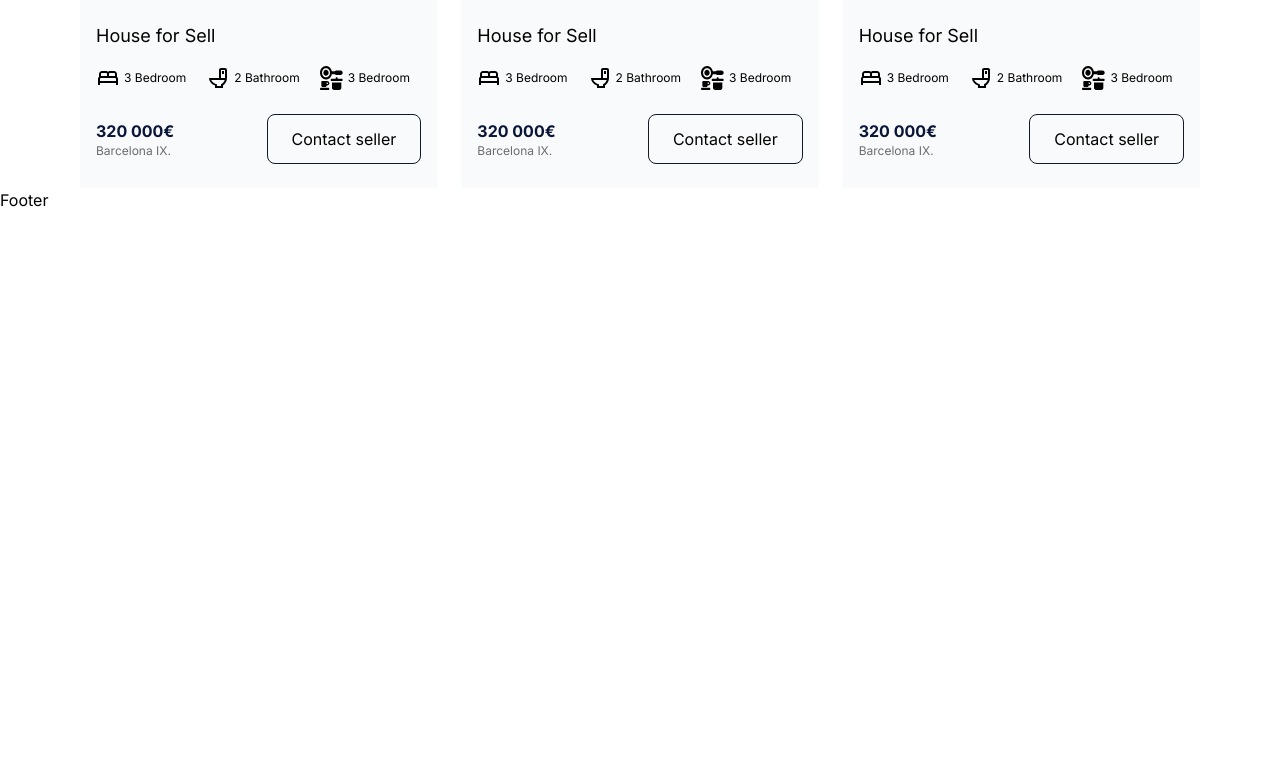
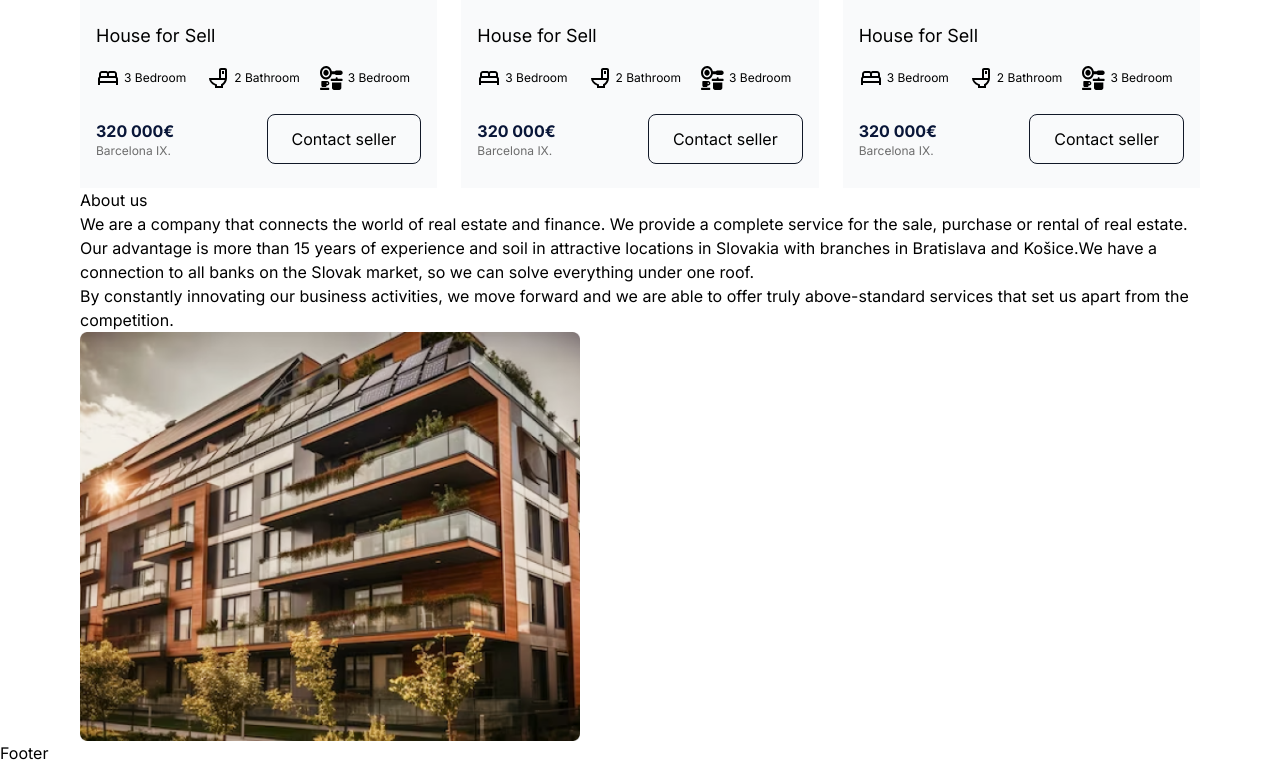
Before and after one commit to hasib9-99/rental, a Next.js app: page / in a window 1280 px wide. Shown: the part 1744-2509 px from the top of the page. Before the commit the page ends 1956 px from the top, so only its background shows below. Built offline with nearby package versions, Linux system fonts and the light colour scheme.

Commit message:
about part skeleton

```diff
--- a/src/app/page.tsx
+++ b/src/app/page.tsx
@@ -76,6 +76,19 @@ export default function Home() {
       </section>
 
 
+      <section clas>
+        <div>
+          <h2>About us</h2>
+          <p>We are a company that connects the world of real estate and finance. We provide a complete service for the sale, purchase or rental of real estate.</p>
+          <p>Our advantage is more than 15 years of experience and soil in attractive locations in Slovakia with branches in Bratislava and Košice.We have a connection to all banks on the Slovak market, so we can solve everything under one roof.</p>
+          <p>By constantly innovating our business activities, we move forward and we are able to offer truly above-standard services that set us apart from the competition.</p>
+        </div>
+        <div>
+          <Image src={'/assets/images/about-us.png'} width={500} height={500} alt="about us" />
+        </div>
+      </section>
+
+
 
 
 
```
Also changed, not shown: public/assets/images/about-us.png (added).
